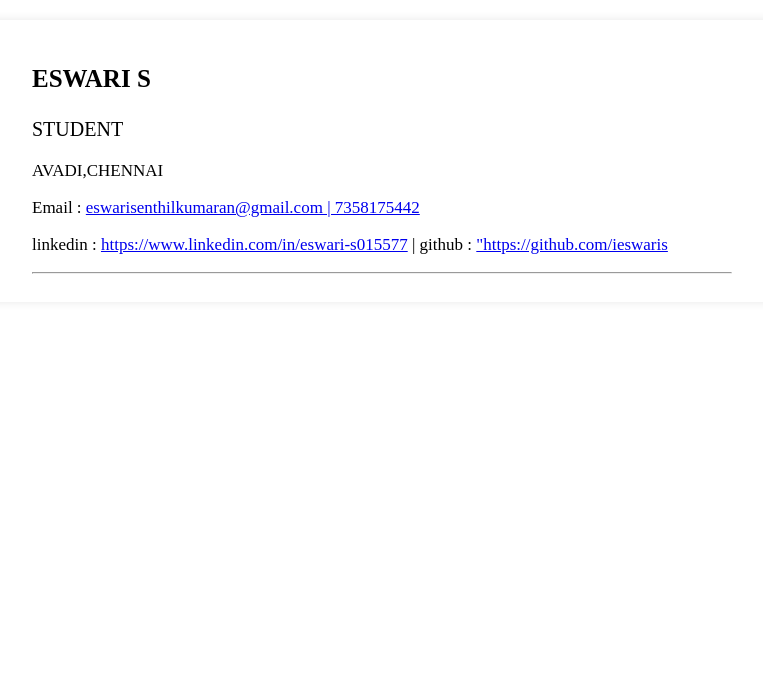
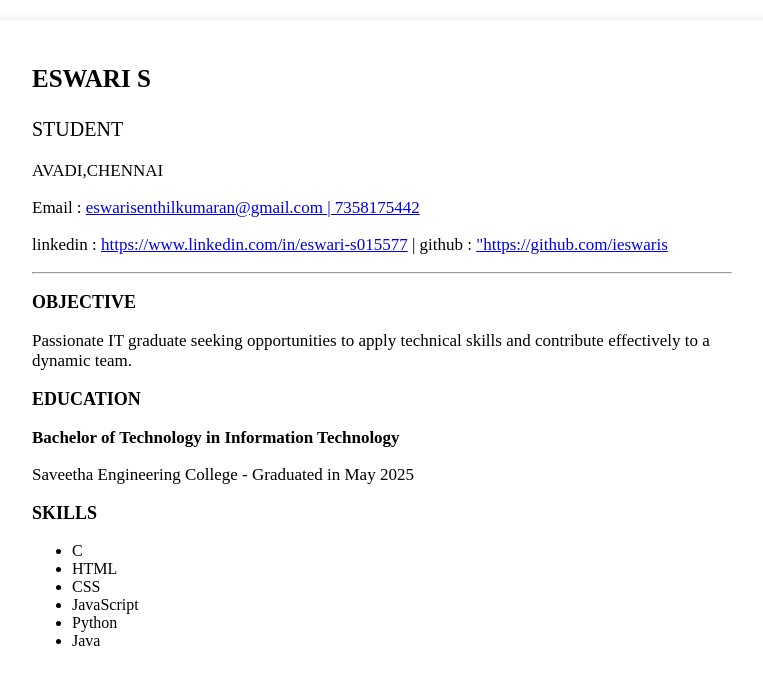
Before and after one commit to ieswaris/resume-final, a plain HTML site: page index.html in a window 1280 px wide. Shown: the whole page, without its empty margins (258-1021 px from the left). Drawn offline with Linux system fonts and the light colour scheme.

Commit message:
second commit

```diff
--- a/assets/style.css
+++ b/assets/style.css
@@ -27,3 +27,7 @@ p{
 {
     font-size: 20px;
 }
+.obj{
+    font-weight: bolder;
+    font-size: 18px;
+}
--- a/index.html
+++ b/index.html
@@ -17,4 +17,20 @@
             <p>linkedin : <a href="https://www.linkedin.com/in/eswari-s015577">https://www.linkedin.com/in/eswari-s015577</a> | github : <a href="https://github.com/ieswaris">"https://github.com/ieswaris</a> </p>
             <hr>
             </div>
+            <div class="section2">
+                <p class="obj">OBJECTIVE</p>
+                <p>Passionate IT graduate seeking opportunities to apply technical skills and contribute effectively to a dynamic team.</p>
+                <p class="obj">EDUCATION</p>
+                <p><b>Bachelor of Technology in Information Technology</b></p>
+                <p>Saveetha Engineering College - Graduated in May 2025</p>
+                <p class="obj">SKILLS</p>
+                <p><ul>
+                    <li>C</li>
+                    <li>HTML</li>
+                    <li>CSS</li>
+                    <li>JavaScript</li>
+                    <li>Python</li>
+                    <li>Java</li>
+                </ul></p>
+
 </body>
```
